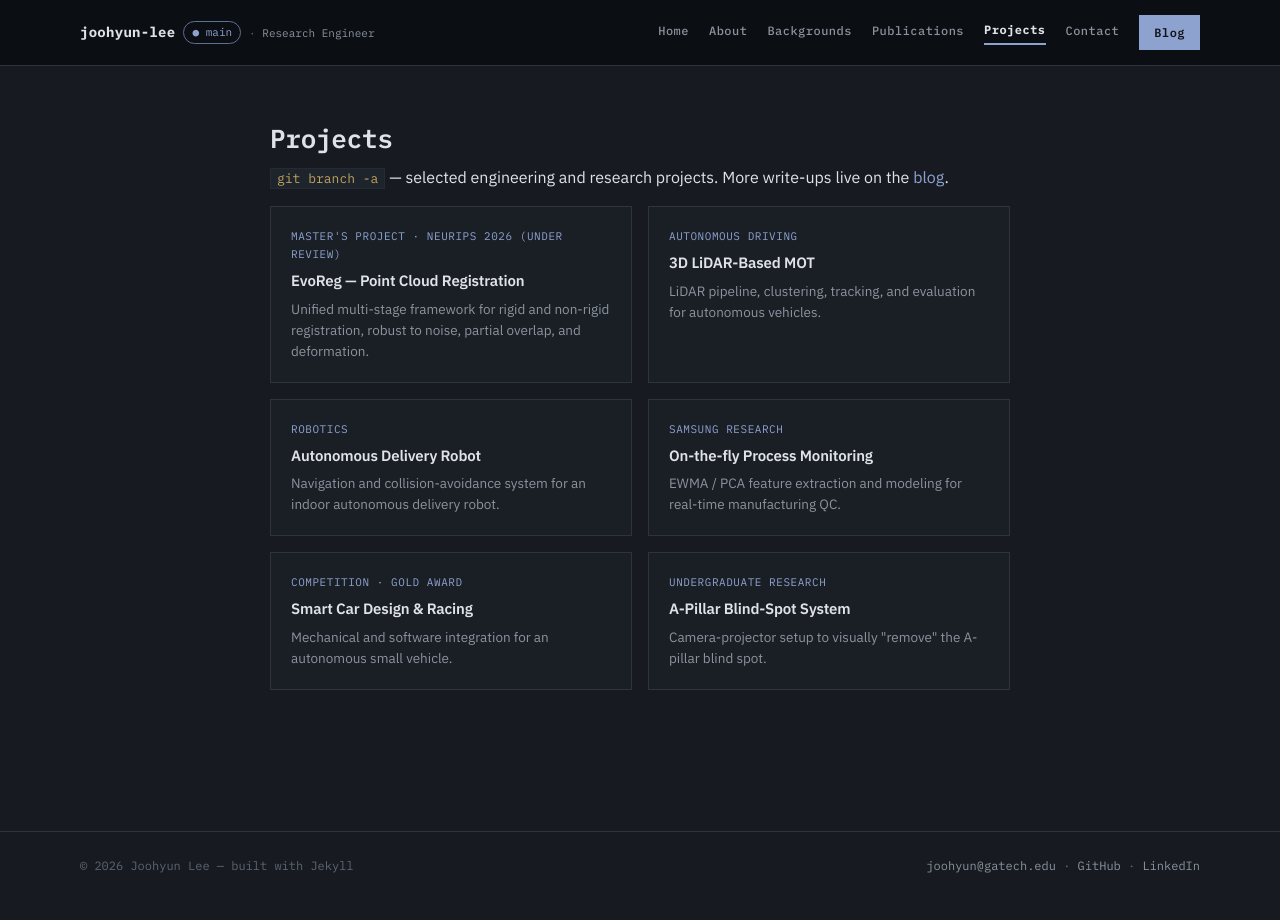
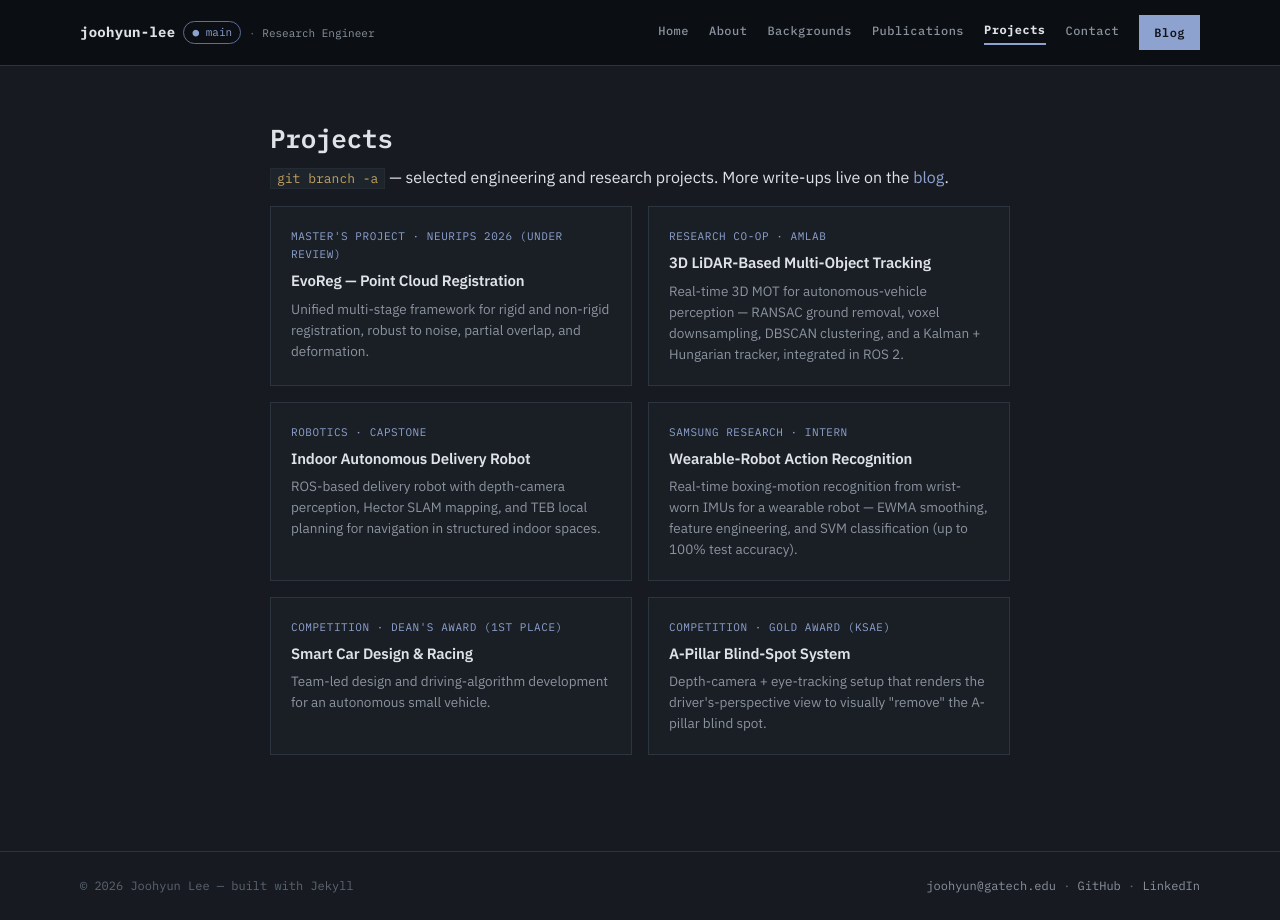
Before and after one commit to curiousLionH/curiousLionH.github.io, a Jekyll site: the page built from projects.md, in a window 1280 px wide. Built offline with Jekyll 4.4.1, drawn with Linux system fonts in a browser that asks for light colours.

Commit message:
Fix inaccurate project descriptions
- Samsung Research project was IMU-based boxing-action recognition for a
  wearable robot, not "manufacturing QC" / process monitoring
- Smart Car competition was a Dean's Award (1st Place), not "Gold Award";
  the KSAE Gold Award was the A-Pillar project
- Enrich the LiDAR MOT, delivery robot, and A-Pillar cards from the CV;
  correct their affiliations (AMLAB co-op, capstone)
- Add the Samsung project topic to the History entries on home / Backgrounds

Co-Authored-By: Claude Sonnet 5 <noreply@anthropic.com>

```diff
--- a/projects.md
+++ b/projects.md
@@ -15,28 +15,28 @@ permalink: /projects/
 <p>Unified multi-stage framework for rigid and non-rigid registration, robust to noise, partial overlap, and deformation.</p>
 </article>
 <article class="project-card">
-<span class="kicker">Autonomous Driving</span>
-<h3>3D LiDAR-Based MOT</h3>
-<p>LiDAR pipeline, clustering, tracking, and evaluation for autonomous vehicles.</p>
+<span class="kicker">Research Co-op · AMLAB</span>
+<h3>3D LiDAR-Based Multi-Object Tracking</h3>
+<p>Real-time 3D MOT for autonomous-vehicle perception — RANSAC ground removal, voxel downsampling, DBSCAN clustering, and a Kalman + Hungarian tracker, integrated in ROS 2.</p>
 </article>
 <article class="project-card">
-<span class="kicker">Robotics</span>
-<h3>Autonomous Delivery Robot</h3>
-<p>Navigation and collision-avoidance system for an indoor autonomous delivery robot.</p>
+<span class="kicker">Robotics · Capstone</span>
+<h3>Indoor Autonomous Delivery Robot</h3>
+<p>ROS-based delivery robot with depth-camera perception, Hector SLAM mapping, and TEB local planning for navigation in structured indoor spaces.</p>
 </article>
 <article class="project-card">
-<span class="kicker">Samsung Research</span>
-<h3>On-the-fly Process Monitoring</h3>
-<p>EWMA / PCA feature extraction and modeling for real-time manufacturing QC.</p>
+<span class="kicker">Samsung Research · Intern</span>
+<h3>Wearable-Robot Action Recognition</h3>
+<p>Real-time boxing-motion recognition from wrist-worn IMUs for a wearable robot — EWMA smoothing, feature engineering, and SVM classification (up to 100% test accuracy).</p>
 </article>
 <article class="project-card">
-<span class="kicker">Competition · Gold Award</span>
+<span class="kicker">Competition · Dean's Award (1st Place)</span>
 <h3>Smart Car Design &amp; Racing</h3>
-<p>Mechanical and software integration for an autonomous small vehicle.</p>
+<p>Team-led design and driving-algorithm development for an autonomous small vehicle.</p>
 </article>
 <article class="project-card">
-<span class="kicker">Undergraduate Research</span>
+<span class="kicker">Competition · Gold Award (KSAE)</span>
 <h3>A-Pillar Blind-Spot System</h3>
-<p>Camera-projector setup to visually "remove" the A-pillar blind spot.</p>
+<p>Depth-camera + eye-tracking setup that renders the driver's-perspective view to visually "remove" the A-pillar blind spot.</p>
 </article>
 </div>
```
Also changed, not shown: backgrounds.md (+1 -1 lines), index.md (+1 -1 lines).
